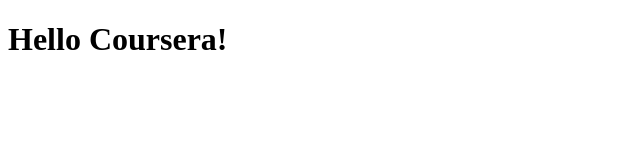
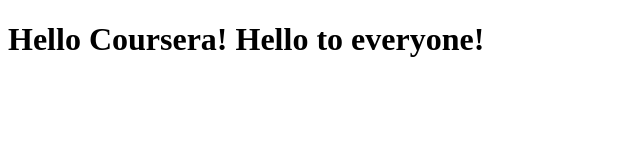
Before and after one commit to hsc1773/coursera-test, a plain HTML site: page site/index.html in a window 1280 px wide. Shown: the whole page, without its empty margins (0-640 px from the left). Drawn offline with Linux system fonts and the light colour scheme.

Commit message:
Small addition to our page content.

```diff
--- a/site/index.html
+++ b/site/index.html
@@ -4,6 +4,6 @@
 	<title>Hello Coursera!</title>
 </head>
 <body>
-<h1>Hello Coursera!</h1>
+<h1>Hello Coursera! Hello to everyone!</h1>
 </body>
 </html>
```
